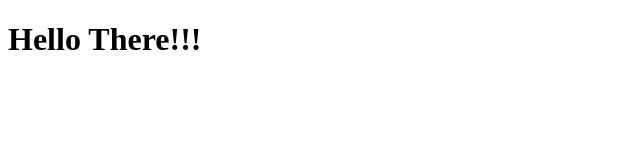
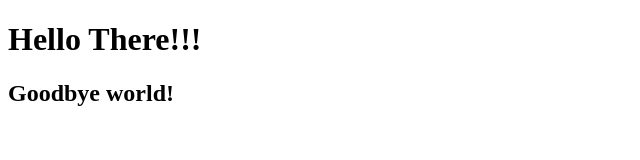
Before and after one commit to jmartinez10/WebApp, a plain HTML site: page index.html in a window 1280 px wide. Shown: the whole page, without its empty margins (0-640 px from the left). Drawn offline with Linux system fonts and the light colour scheme.

Commit message:
goodbye world

```diff
--- a/index.html
+++ b/index.html
@@ -6,6 +6,7 @@
   </head>
   <body>
     <h1>Hello There!!!</h1>
+    <h2>Goodbye world!</h2>
 
   </body>
 </html>
```
